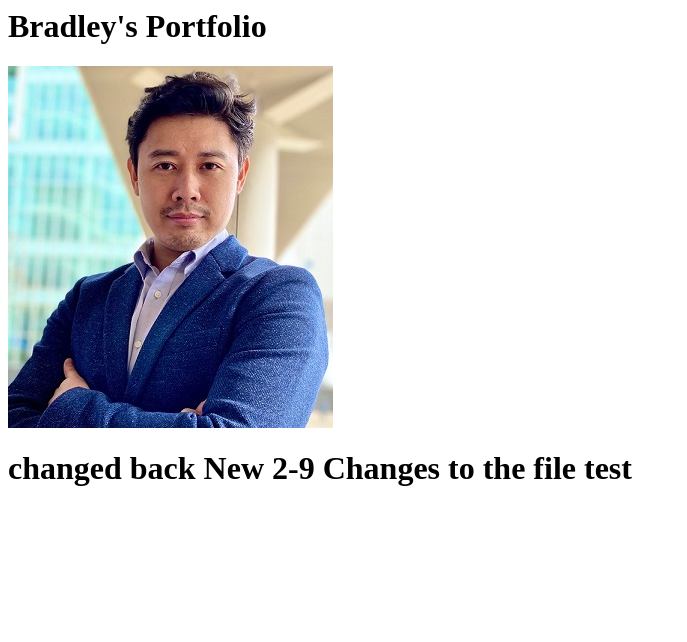
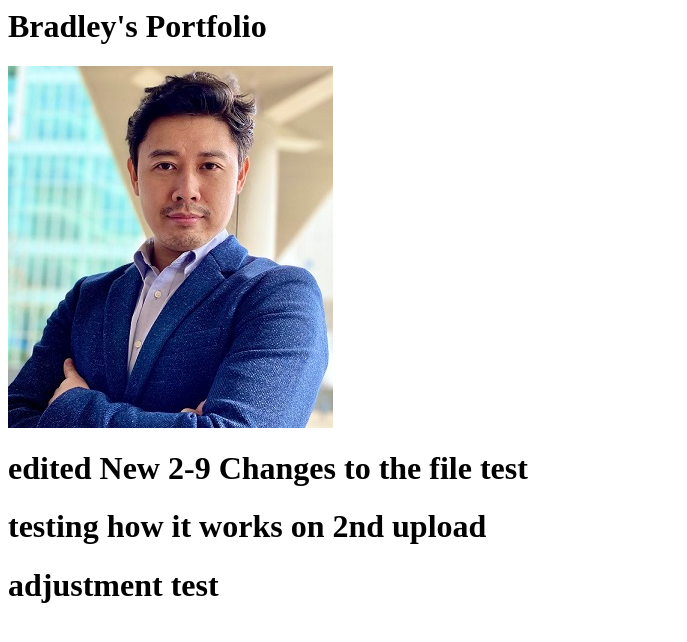
Before and after one commit to peche009/001samplehtml, a plain HTML site: page index.html in a window 1280 px wide. Shown: the whole page, without its empty margins (0-687 px from the left). Drawn offline with Linux system fonts and the light colour scheme.

Commit message:
commitment  made

```diff
--- a/index.html
+++ b/index.html
@@ -3,6 +3,8 @@
 
 <img src="./bradleybiopic.jpg" />
 
-<h1>changed back New 2-9 Changes to the file test</h1>
+<h1>edited New 2-9 Changes to the file test</h1>
+<h1>testing how it works on 2nd upload</h1>
+<h1>adjustment test</h1>
 
 </html>
```
